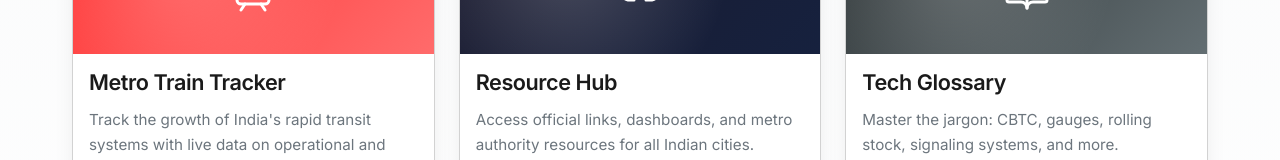
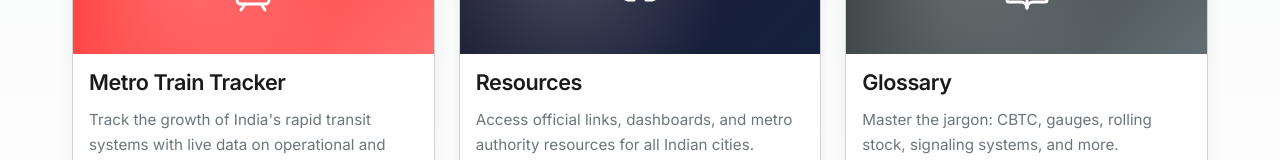
Before and after one commit to shashank261/streetfrontier, a React (Vite) app: page / in a window 1280 px wide. Shown: the part 369-529 px from the top of the page. Built offline with nearby package versions, Linux system fonts and the light colour scheme.

Commit message:
Rename titles

```diff
--- a/src/pages/Glossary.jsx
+++ b/src/pages/Glossary.jsx
@@ -100,7 +100,7 @@ const Glossary = () => {
                 <Link to="/" className="nav-link-custom">← Back to Hub</Link>
             </div>
 
-            <h1 className="swiss-title">Tech Glossary</h1>
+            <h1 className="swiss-title">Glossary</h1>
             <p className="swiss-subtitle">
                 A guide to the technical terms and jargon used in urban transit, categorized by infrastructure type.
             </p>
--- a/src/pages/Home.jsx
+++ b/src/pages/Home.jsx
@@ -12,14 +12,14 @@ const gateways = [
         accent: 'linear-gradient(135deg, #ff3333 0%, #ff6b6b 100%)',
     },
     {
-        title: 'Resource Hub',
+        title: 'Resources',
         description: 'Access official links, dashboards, and metro authority resources for all Indian cities.',
         icon: Link2,
         path: '/resources',
         accent: 'linear-gradient(135deg, #1a1a2e 0%, #16213e 100%)',
     },
     {
-        title: 'Tech Glossary',
+        title: 'Glossary',
         description: 'Master the jargon: CBTC, gauges, rolling stock, signaling systems, and more.',
         icon: BookOpen,
         path: '/glossary',
--- a/src/pages/Resources.jsx
+++ b/src/pages/Resources.jsx
@@ -33,7 +33,7 @@ const Resources = () => {
                 <Link to="/" className="nav-link-custom">← Back to Hub</Link>
             </div>
 
-            <h1 className="swiss-title">Resource Hub</h1>
+            <h1 className="swiss-title">Resources</h1>
             <p className="swiss-subtitle">
                 Official links, dashboards, and portals for Indian urban infrastructure.
             </p>
```
Also changed, not shown: 1 other file (tests, documents, lock files or other folders).
